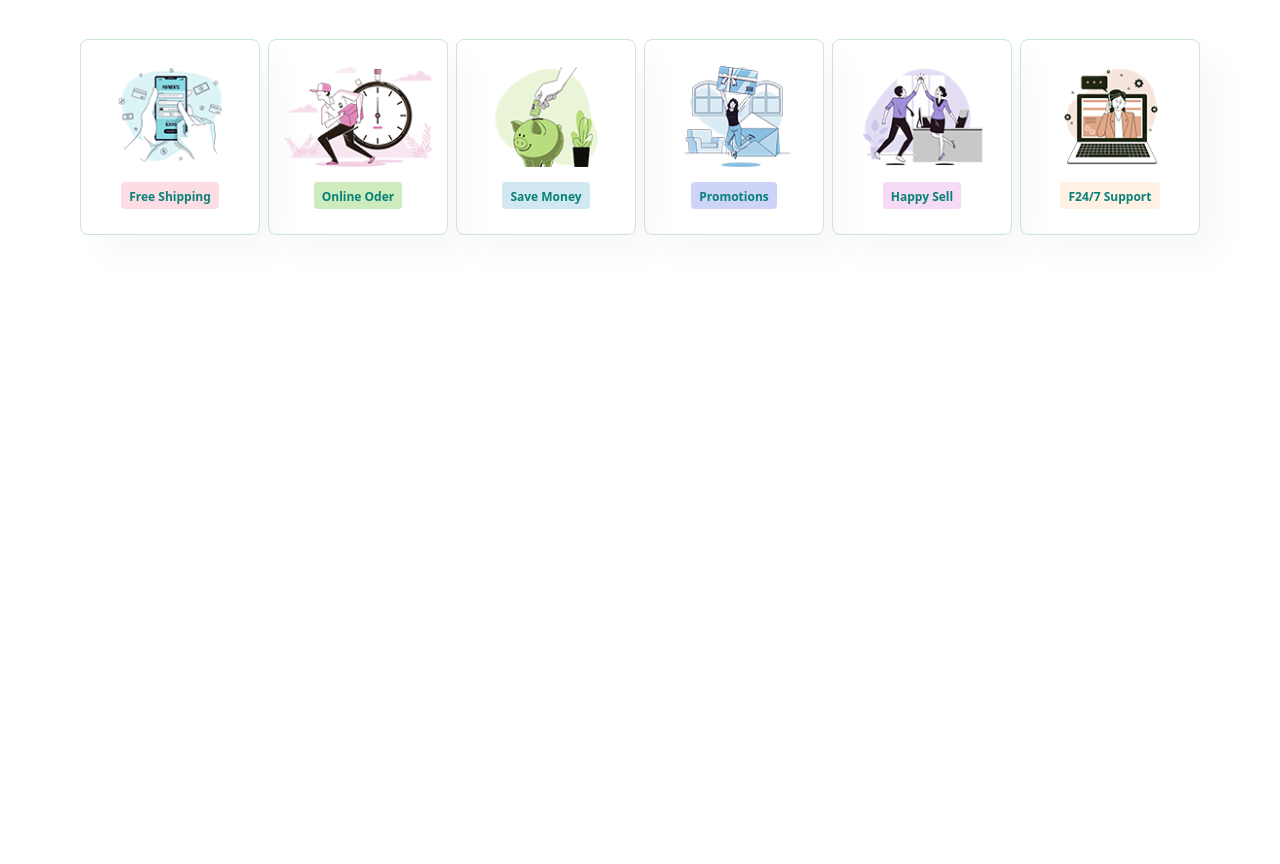
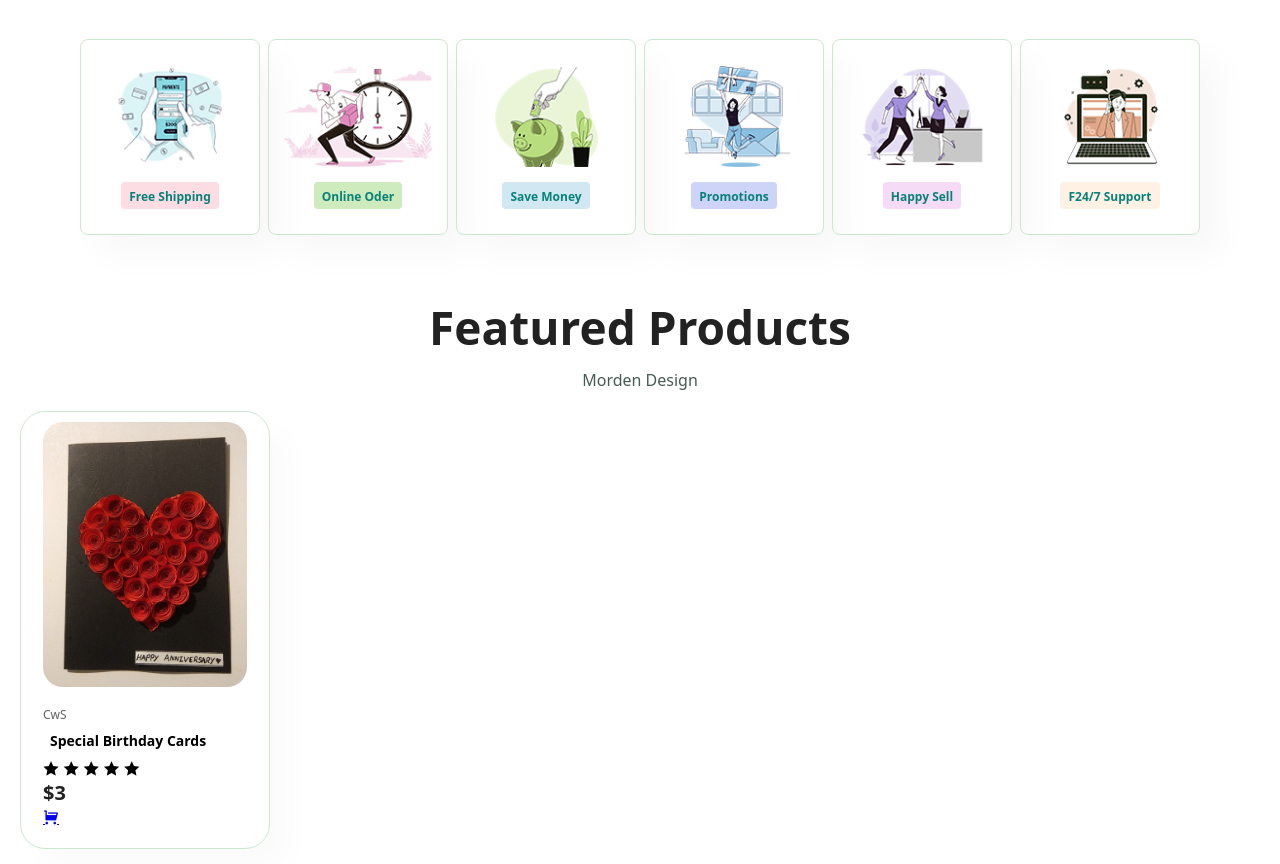
Before and after one commit to Akilalochana/bdayCards-website, a plain HTML site: page index.html in a window 1280 px wide. Shown: the part 745-1609 px from the top of the page. Before the commit the page ends 1045 px from the top, so only its background shows below. Drawn offline with nearby package versions, Linux system fonts and the light colour scheme.

Commit message:
add cards photo and make one product

```diff
--- a/index.html
+++ b/index.html
@@ -64,6 +64,30 @@
 
     </section>
 
+    <section id="product1" section-p1>
+        <h2>Featured Products</h2>
+        <p>Morden Design</p>
+        <div class="pro-container">
+            <div class="pro">
+                <img src="imges/Bday cards/photo_2024-08-11_22-17-18.jpg" alt="">
+                <div class="des">
+                    <span>CwS</span>
+                    <h5>Special Birthday Cards</h5>
+                    <div class="stars">
+                        <i class="ri-star-fill"></i>
+                        <i class="ri-star-fill"></i>
+                        <i class="ri-star-fill"></i>
+                        <i class="ri-star-fill"></i>
+                        <i class="ri-star-fill"></i>
+                    </div>
+                    <h4>$3</h4>
+                    <a href="#"><i class="ri-shopping-cart-fill"></i></a>
+                </div>
+            </div>
+        </div>
+    </section>
+
+
 
 
 
--- a/style.css
+++ b/style.css
@@ -193,3 +193,45 @@ img.homeImage {
 #feature .fe-box:nth-child(6) h6 {
     background-color: #fff2e5;
 }
+
+#product1 {
+    text-align: center;
+
+}
+
+#product1 .pro {
+    width: 10%;
+    min-width: 250px;
+    padding: 10px 22px;
+    border: 1px solid #cce7d0;
+    /* background-color: #E3E6F3; */
+    border-radius: 25px;
+    cursor: pointer;
+    box-shadow: 20px 20px 30px rgba(18, 18, 19, 0.02);
+    margin: 15px 20px;
+    transition: 0.2s ease;
+}
+
+#product1 .pro:hover {
+    box-shadow: 20px 20px 30px rgba(0, 0, 0, 0.06);
+}
+
+#product1 .pro img {
+    width: 100%;
+    border-radius: 20px;
+}
+
+#product1 .pro .des {
+    text-align: start;
+    padding: 10px 0;
+}
+
+#product1 .pro .des span {
+    color: #606063;
+    font-size: 12px;
+}
+
+#product1 .pro .des h5 {
+    padding: 7px;
+    font-size: 14px;
+}
```
Also changed, not shown: imges/Bday cards/flowerCard2.png (added), imges/Bday cards/folwerCard.png (added), imges/Bday cards/heartCard.png (added), imges/Bday cards/minionsCard.png (added), imges/Bday cards/natureCard1.png (added), imges/Bday cards/natureCard2.png (added), imges/Bday cards/pandCard1.png (added), imges/Bday cards/pandaCard2.png (added), imges/Bday cards/pandaMiniCard.png (added), imges/Bday cards/photo_2024-08-11_22-17-18.jpg (added).
